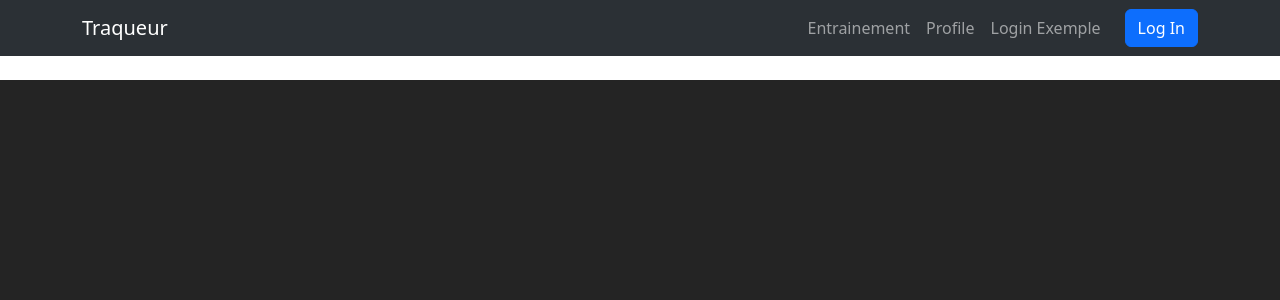
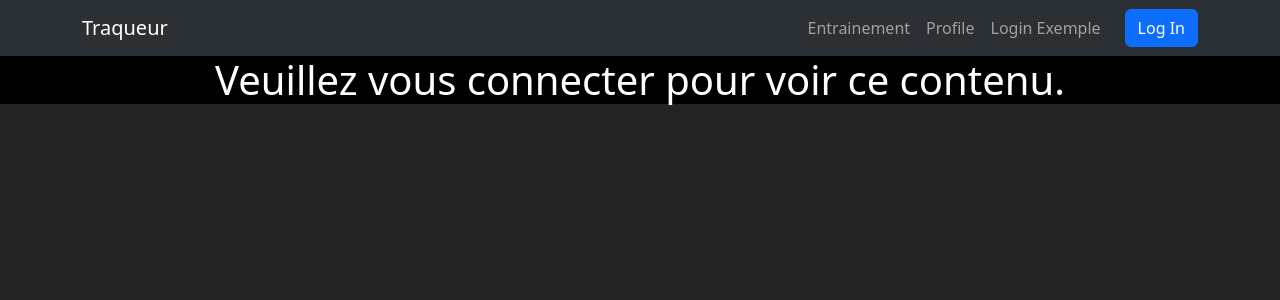
Before and after one commit to VaschPG/PROJETSYNTHESE, a React (Vite) app in the folder client/: page /profile in a window 1280 px wide. Shown: the top 300 px of the page. Built offline with nearby package versions, Linux system fonts and the light colour scheme.

Commit message:
Un petit peu de css

```diff
--- a/client/src/pages/Profile/ProfilePage.css
+++ b/client/src/pages/Profile/ProfilePage.css
@@ -95,3 +95,9 @@
 .h1 {
   color: #fff;
 }
+
+.profile-page-not-auth {
+  background-color: #000;
+  text-align: center;
+  color: #fff;
+}
--- a/client/src/pages/Profile/ProfilePage.tsx
+++ b/client/src/pages/Profile/ProfilePage.tsx
@@ -30,7 +30,10 @@ function ProfilePage() {
           </div>
         </div>
       ) : (
-        <p>Veuillez vous connecter pour voir ce contenu.</p>
+        /*Temporary, eventually probably redirect to login if not authenticated? */
+        <div className='profile-page-not-auth'>
+          <h1 className='h1-center'>Veuillez vous connecter pour voir ce contenu.</h1>
+        </div>
       )}
     </>
   );
```
Lines whose indentation alone changed are shown as unchanged.
